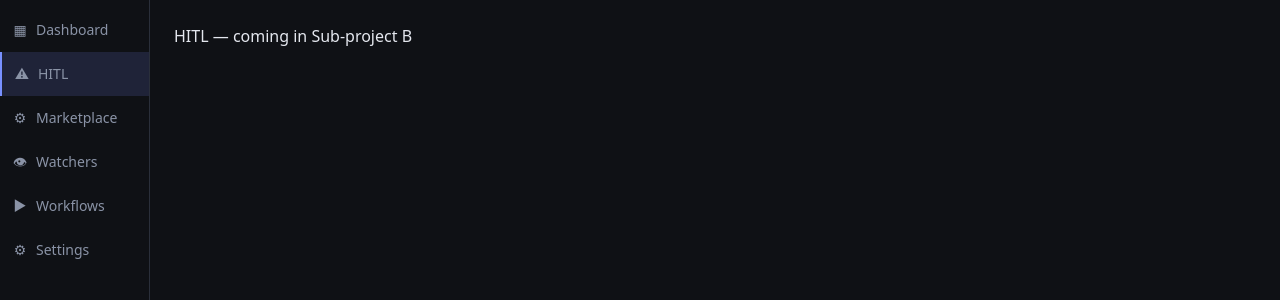
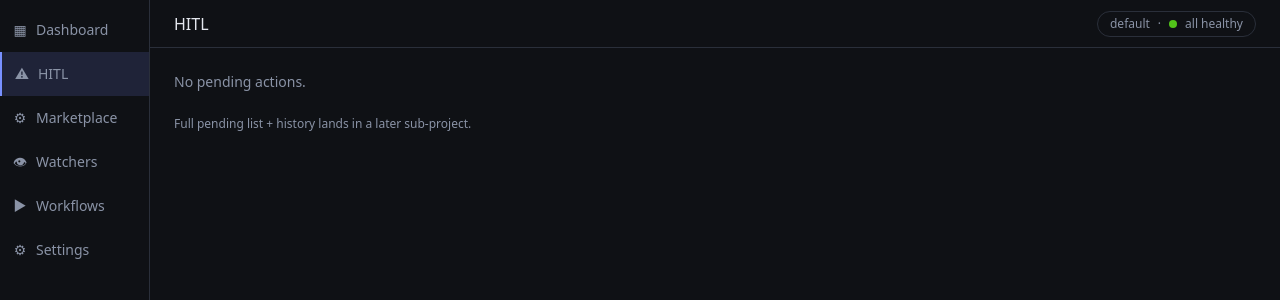
Before and after one commit to asafgolombek/Nimbus, a React (Vite) app in the folder packages/ui/: page /hitl in a window 1280 px wide. Shown: the top 300 px of the page. Built offline with nearby package versions, Linux system fonts and the light colour scheme.

Commit message:
feat(ui): HitlStub shows pending count + open-popup button

```diff
--- a/packages/ui/src/pages/stubs/HitlStub.tsx
+++ b/packages/ui/src/pages/stubs/HitlStub.tsx
@@ -1,3 +1,32 @@
-export function HitlStub() {
-  return <section style={{ padding: 24 }}>HITL — coming in Sub-project B</section>;
+import { invoke } from "@tauri-apps/api/core";
+import type { ReactNode } from "react";
+import { PageHeader } from "../../components/chrome/PageHeader";
+import { useNimbusStore } from "../../store";
+
+export function HitlStub(): ReactNode {
+  const pending = useNimbusStore((s) => s.pending.length);
+  return (
+    <>
+      <PageHeader title="HITL" />
+      <div className="p-6">
+        <p className="text-sm text-[var(--color-fg-muted)]">
+          {pending === 0
+            ? "No pending actions."
+            : `${pending} pending action${pending === 1 ? "" : "s"}.`}
+        </p>
+        {pending > 0 && (
+          <button
+            type="button"
+            className="mt-3 px-3 py-1 bg-[var(--color-accent)] text-white rounded"
+            onClick={() => void invoke("open_hitl_popup").catch(() => undefined)}
+          >
+            Open popup
+          </button>
+        )}
+        <p className="text-xs text-[var(--color-fg-muted)] mt-6">
+          Full pending list + history lands in a later sub-project.
+        </p>
+      </div>
+    </>
+  );
 }
```
